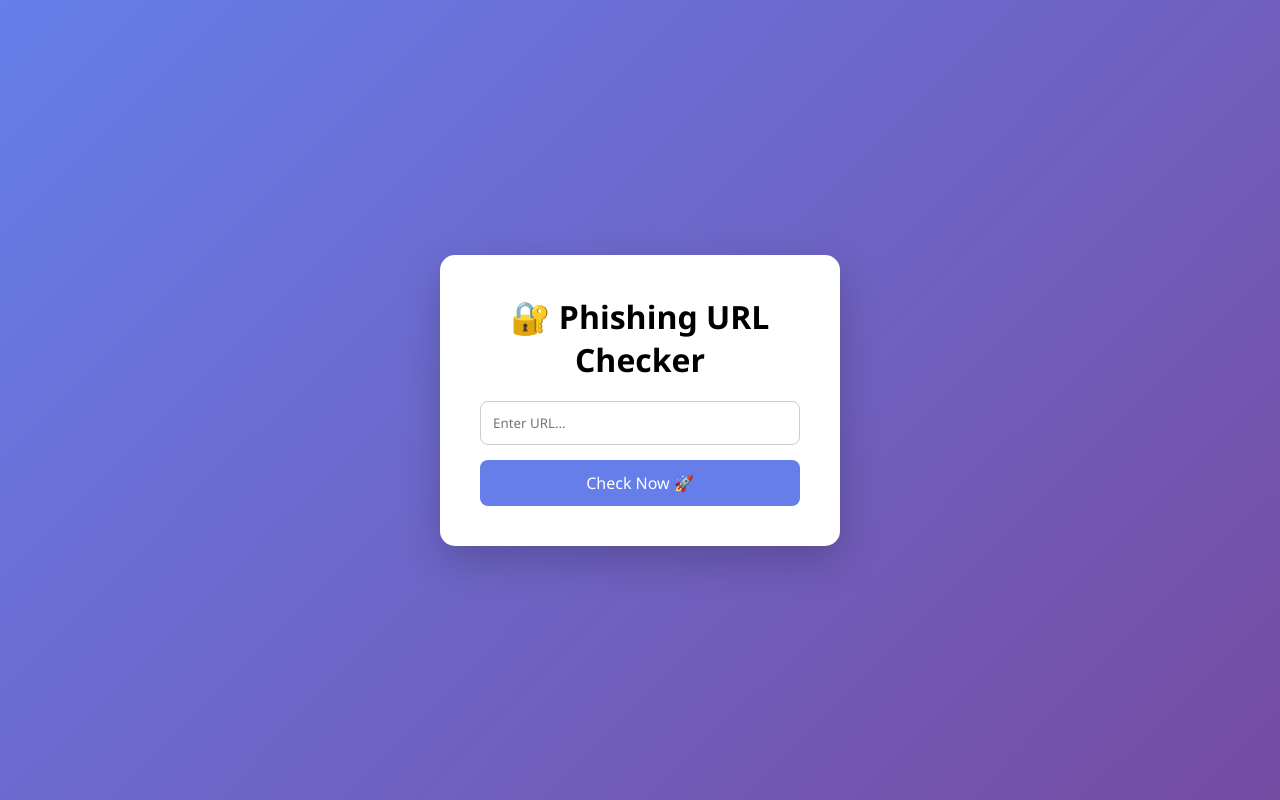
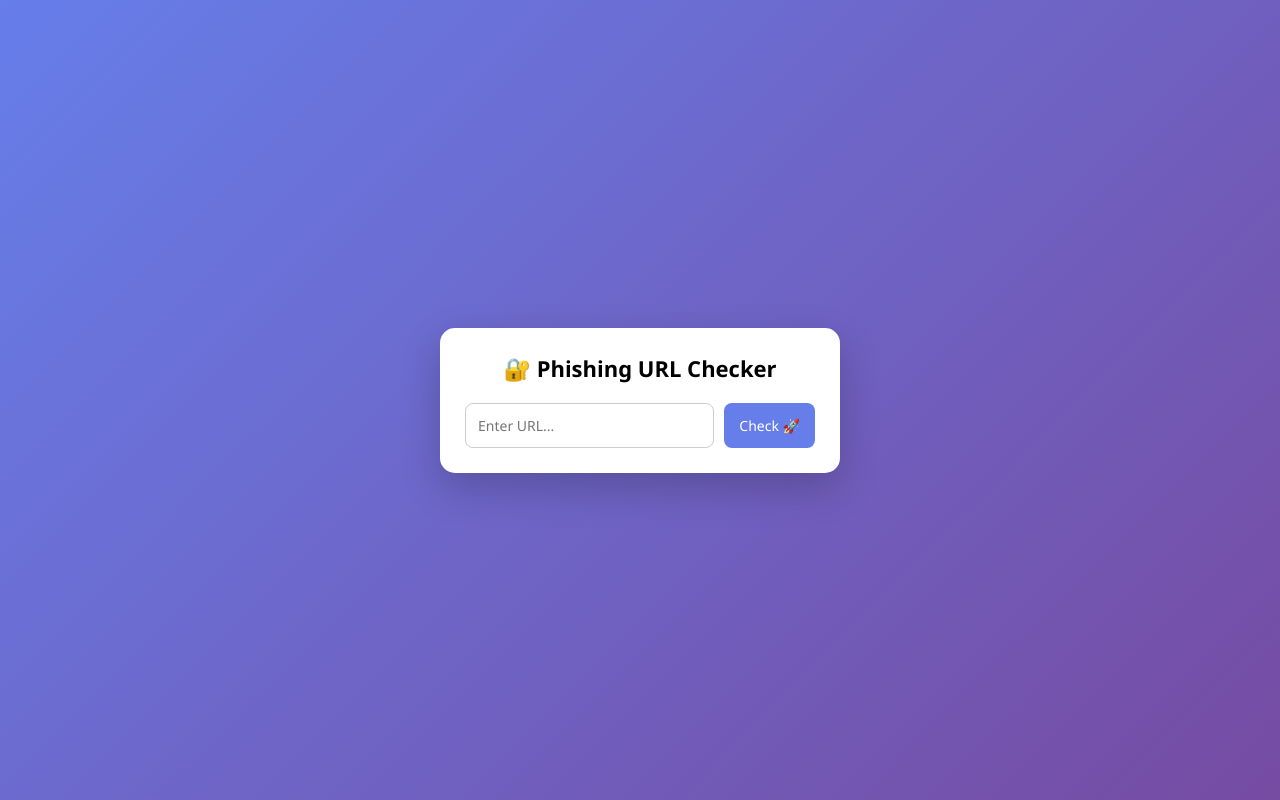
Before and after one commit to simransoni54575-hub/phishing-detector, a Flask app: page / in a window 1280 px wide. Run offline with Flask 3, Linux system fonts and the light colour scheme.

Commit message:
Update index.html

```diff
--- a/templates/index.html
+++ b/templates/index.html
@@ -2,6 +2,9 @@
 <html>
 <head>
     <title>Phishing Detector</title>
+
+    <!-- Mobile responsive -->
+    <meta name="viewport" content="width=device-width, initial-scale=1.0">
 
     <style>
         * {
@@ -17,46 +20,47 @@
             display: flex;
             justify-content: center;
             align-items: center;
+            padding: 15px;
         }
 
         .card {
             background: #fff;
-            padding: 40px;
+            padding: 25px;
             border-radius: 15px;
-            width: 400px;
+            width: 100%;
+            max-width: 400px;
             text-align: center;
             box-shadow: 0 15px 40px rgba(0,0,0,0.2);
-            animation: fadeIn 0.6s ease-in-out;
+            animation: fadeIn 0.5s ease-in-out;
         }
 
         h1 {
             margin-bottom: 20px;
+            font-size: 22px;
+        }
+
+        .input-group {
+            display: flex;
+            gap: 10px;
         }
 
         input {
-            width: 100%;
+            flex: 1;
             padding: 12px;
             border-radius: 8px;
             border: 1px solid #ccc;
-            margin-bottom: 15px;
             outline: none;
-            transition: 0.3s;
-        }
-
-        input:focus {
-            border-color: #667eea;
+            font-size: 14px;
         }
 
         button {
-            width: 100%;
-            padding: 12px;
+            padding: 12px 15px;
             background: #667eea;
             color: white;
             border: none;
             border-radius: 8px;
             cursor: pointer;
-            transition: 0.3s;
-            font-size: 16px;
+            font-size: 14px;
         }
 
         button:hover {
@@ -65,7 +69,7 @@
 
         .result {
             margin-top: 20px;
-            font-size: 20px;
+            font-size: 18px;
             font-weight: bold;
         }
 
@@ -78,8 +82,23 @@
         }
 
         @keyframes fadeIn {
-            from {opacity: 0; transform: translateY(20px);}
+            from {opacity: 0; transform: translateY(10px);}
             to {opacity: 1; transform: translateY(0);}
+        }
+
+        /* 📱 Mobile tweaks */
+        @media (max-width: 480px) {
+            h1 {
+                font-size: 18px;
+            }
+
+            .input-group {
+                flex-direction: column;
+            }
+
+            button {
+                width: 100%;
+            }
         }
 
     </style>
@@ -91,8 +110,10 @@
         <h1>🔐 Phishing URL Checker</h1>
 
         <form action="/predict" method="post">
-            <input type="text" name="url" placeholder="Enter URL..." required>
-            <button type="submit">Check Now 🚀</button>
+            <div class="input-group">
+                <input type="text" name="url" placeholder="Enter URL..." required>
+                <button type="submit">Check 🚀</button>
+            </div>
         </form>
 
         {% if result %}
```
